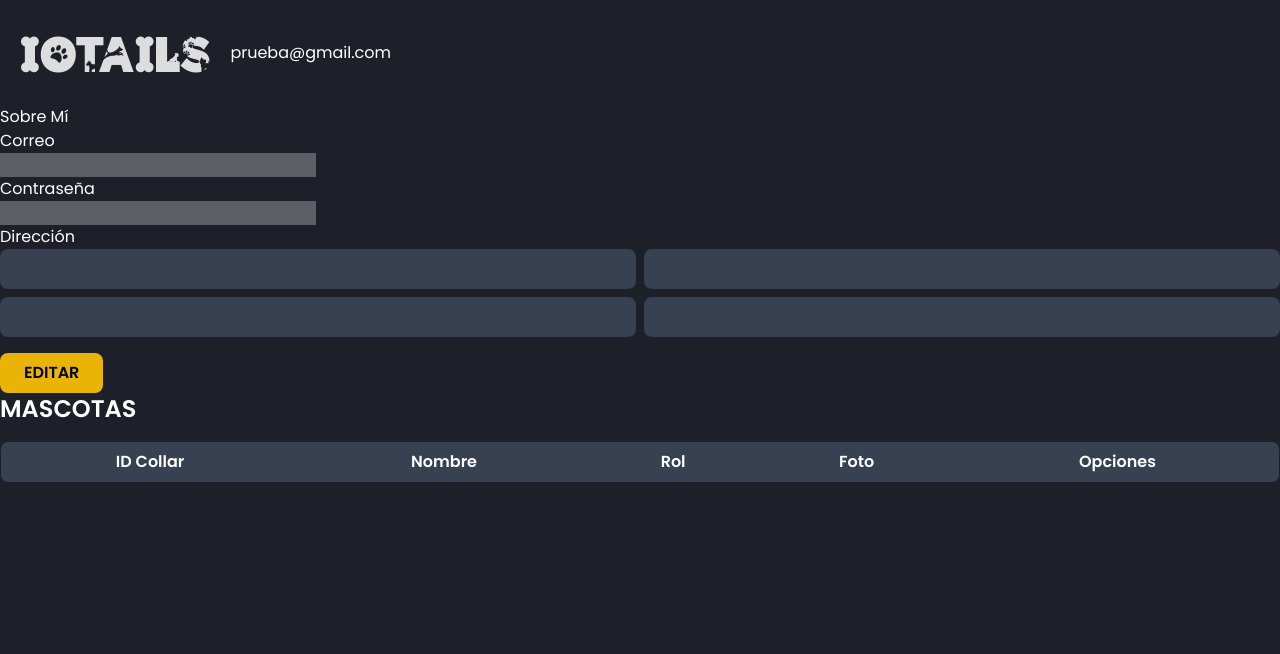
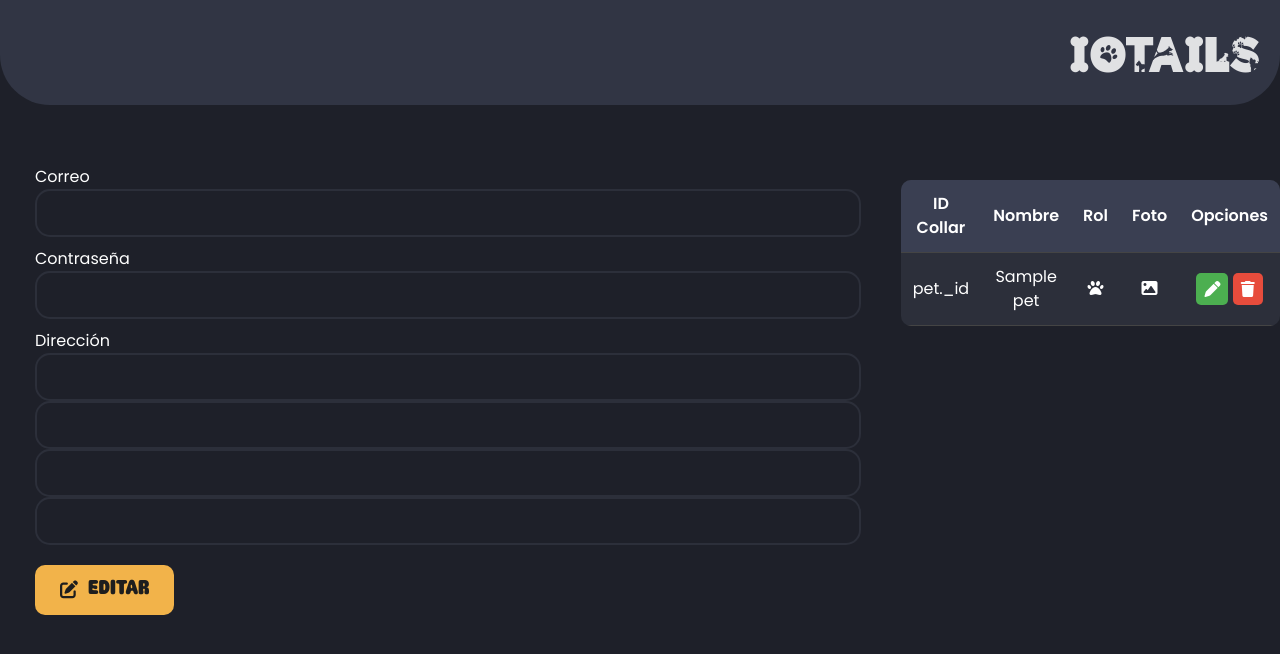
Before and after one commit to majodr13/IoTails, a Django app: page /perfil/ in a window 1280 px wide. Shown: the top 654 px of the page. Run offline with Django 5.2, Linux system fonts and the light colour scheme; a user stored in the database is signed in; tables that the repository leaves empty hold one stand-in row (values such as "Sample post"); a database or web service that is not in the repository returns one stand-in record (values such as "Sample title"); lists and menus that the app fills with data are empty; some libraries are stand-ins or nearby versions.

```diff
--- a/integradora/integradora/settings.py
+++ b/integradora/integradora/settings.py
@@ -17,6 +17,7 @@ from pymongo import MongoClient
 client = MongoClient("mongodb://localhost:27017/")
 db = client["bdd_IoTails"]  # base de datos
 collection = db["IoTails"]  # colección
+PETS_COLLECTION = db["pets"]
 
 # Build paths inside the project like this: BASE_DIR / 'subdir'.
 BASE_DIR = Path(__file__).resolve().parent.parent
--- a/integradora/mi_app/templates/perfil.html
+++ b/integradora/mi_app/templates/perfil.html
@@ -6,20 +6,18 @@
     <meta name="viewport" content="width=device-width, initial-scale=1.0">
     <title>Profile</title>
     <script src="https://cdn.tailwindcss.com"></script>
+    <script src="https://kit.fontawesome.com/a076d05399.js" crossorigin="anonymous"></script>
     <style>
         @import url('https://fonts.googleapis.com/css2?family=Poppins:wght@300;400;500;600&display=swap');
+
         @font-face {
             font-family: 'doggies';
             src: url('/static/fonts/Doggies.ttf') format('truetype');
-            font-weight: normal;
-            font-style: normal;
         }
 
         @font-face {
             font-family: 'bloom';
             src: url('/static/fonts/bloom.ttf') format('truetype');
-            font-weight: normal;
-            font-style: normal;
         }
 
         body {
@@ -31,74 +29,158 @@
         }
 
         header {
-            background-color: #1E2029;
+            background-color: #313544;
             padding: 15px 20px;
             display: flex;
             align-items: center;
+            border-radius: 0 0 50px 50px; /* le aplica un border radius a solo una parte del header */
         }
 
         .logo {
-            margin-right: 20px;
+            margin-left: auto;
             font-size: 50px;
             color: rgba(255, 255, 255, 0.85);
             font-family: 'doggies', sans-serif;
         }
+
+        .perfil_user {
+            display: flex;
+            gap: 40px;
+            justify-content: center;
+            margin-top: 50px;
+            margin-left: 35px;
+        }
+
+        .info label {
+            display: block;
+            margin-top: 10px;
+        }
+
+        .info_container {
+            width: 100%;
+            padding: 10px;
+            border: 2px solid #2C2F3A;
+            border-radius: 15px;
+            background-color: transparent;
+            color: white;
+            text-align: center;
+        }
+
+        .editar_button {
+            background-color: #F2B34A;
+            font-family: 'bloom';
+            font-size: 20px;
+            color: #1E1E1E;
+            border-radius: 10px;
+            margin-top: 20px;
+            cursor: pointer;
+            padding: 10px 25px;
+            display: flex;
+            align-items: center;
+            justify-content: center;
+            gap: 10px;
+        }
+
+        .editar_button i {
+            font-size: 18px;
+        }
+
+        .table-container {
+            width: 50%;
+            margin-top: 25px;
+            margin- left: 5px;
+        }
+
+        table {
+            width: 100%;
+            border-collapse: collapse;
+            border-radius: 10px;
+            overflow: hidden;
+            background-color: #2C2F3A;
+        }
+
+        th, td {
+            padding: 12px;
+            text-align: center;
+            border-bottom: 1px solid #444;
+        }
+
+        thead {
+            background-color: #3A3F52;
+        }
+
+        .icon-btn {
+            border: none;
+            cursor: pointer;
+            padding: 8px;
+            border-radius: 5px;
+            display: inline-flex;
+            align-items: center;
+            justify-content: center;
+        }
+
+        .edit {
+            background-color: #4CAF50;
+            color: white;
+        }
+
+        .delete {
+            background-color: #E74C3C;
+            color: white;
+        }
     </style>
 </head>
-
 <body>
     <header>
         <div class="logo">IoTails</div>
-        <div class="button-container">
-            <i class="fa-solid fa-bell notification-icon"></i>
-            <form action="{% url 'perfil' %}" method="GET">
-                <button type="submit" class="username-button">{{ user.username|default:user.email }}</button>
-            </form>
-
-        </div>
     </header>
 
     <div class="perfil_user">
-            <div>
-                <h1 class="h1">Sobre Mí</h1>
+        <div class="info-container">
+            <h1 class="text-3xl font-bold text-white"></h1>
             <div class="info">
-                    <label class="block">Correo</label>
-                    <input type="email" id="email" class="info_container" disabled>
+                <label>Correo</label>
+                <input type="email" class="info_container" disabled>
 
-                    <label class="block">Contraseña</label>
-                    <input type="password" id="password" class="info_container" disabled>
+                <label>Contraseña</label>
+                <input type="password" class="info_container" disabled>
 
-                    <label class="block">Dirección</label>
-                    <div class="grid grid-cols-2 gap-2">
-                        <input type="text" id="direccion1" class="px-4 py-2 bg-gray-700 rounded-lg" disabled>
-                        <input type="text" id="direccion2" class="px-4 py-2 bg-gray-700 rounded-lg" disabled>
-                        <input type="text" id="codigo1" class="px-4 py-2 bg-gray-700 rounded-lg" disabled>
-                        <input type="text" id="codigo2" class="px-4 py-2 bg-gray-700 rounded-lg" disabled>
+                <label>Dirección</label>
+                <input type="text" class="info_container" disabled>
+                <input type="text" class="info_container" disabled>
+                <input type="text" class="info_container" disabled>
+                <input type="text" class="info_container" disabled>
             </div>
-                </div>
-                <button class="mt-4 px-6 py-2 bg-yellow-500 text-black rounded-lg font-bold">EDITAR</button>
+            <button class="editar_button"><i class="fas fa-edit"></i>EDITAR</button>
         </div>
 
-            <div>
-                <h2 class="text-2xl font-bold">MASCOTAS</h2>
-                <div class="mt-4">
-                    <table class="w-full border border-gray-700 rounded-lg overflow-hidden">
-                        <thead class="bg-gray-700">
+        <div class="table-container">
+            <table>
+                <thead>
                     <tr>
-                                <th class="px-4 py-2">ID Collar</th>
-                                <th class="px-4 py-2">Nombre</th>
-                                <th class="px-4 py-2">Rol</th>
-                                <th class="px-4 py-2">Foto</th>
-                                <th class="px-4 py-2">Opciones</th>
+                        <th>ID Collar</th>
+                        <th>Nombre</th>
+                        <th>Rol</th>
+                        <th>Foto</th>
+                        <th>Opciones</th>
                     </tr>
                 </thead>
-                        <tbody id="mascotas-table">
-                            <!-- Filas generadas dinámicamente -->
+                <tbody>
+                    {% for pet in pets %}
+                    <tr>
+                        <td>{{'pet._id' }}</td>
+                        <td>{{ pet.nombre }}</td>
+                        <td><i class="fas fa-paw"></i></td>
+                        <td><i class="fas fa-image"></i></td>
+                        <td>
+                            <button class="icon-btn edit"><i class="fas fa-pen"></i></button>
+                            <button class="icon-btn delete"><i class="fas fa-trash"></i></button>
+                        </td>
+                    </tr>
+                    {% endfor %}
                 </tbody>
             </table>
         </div>
     </div>
-        </div>
-    </div>
 </body>
 </html>
--- a/integradora/mi_app/urls.py
+++ b/integradora/mi_app/urls.py
@@ -9,5 +9,5 @@ urlpatterns = [
     path('home/', views.home_view, name='home'),
     path('form/', views.form_view, name='form'),
     path('registrar_mascota/', views.registrar_mascota, name='registrar_mascota'),
-    path('perfil/', views.perfil_view, name='perfil'),
+    path('perfil/', views.profile_view, name='perfil'),
 ]
--- a/integradora/mi_app/views.py
+++ b/integradora/mi_app/views.py
@@ -13,6 +13,7 @@ from django.http import JsonResponse
 from django.views.decorators.csrf import csrf_exempt
 import json
 from .db_con import pets_collection
+from django.conf import settings
 
 client = pymongo.MongoClient("mongodb+srv://IoTails:IoTails1234@iot.gcez4.mongodb.net/")
 db = client["IoTails"]
@@ -139,5 +140,7 @@ def registrar_mascota(request):
     return JsonResponse({"error": "Método no permitido"}, status=405)
 
 @login_required
-def perfil_view(request):
-    return render(request, 'perfil.html')
+def profile_view(request):
+    pets = list(settings.PETS_COLLECTION.find({}))
+
+    return render(request, 'perfil.html', {"pets": pets})
```
Also changed, not shown: integradora/db.sqlite3. Lines whose indentation alone changed are shown as unchanged.
